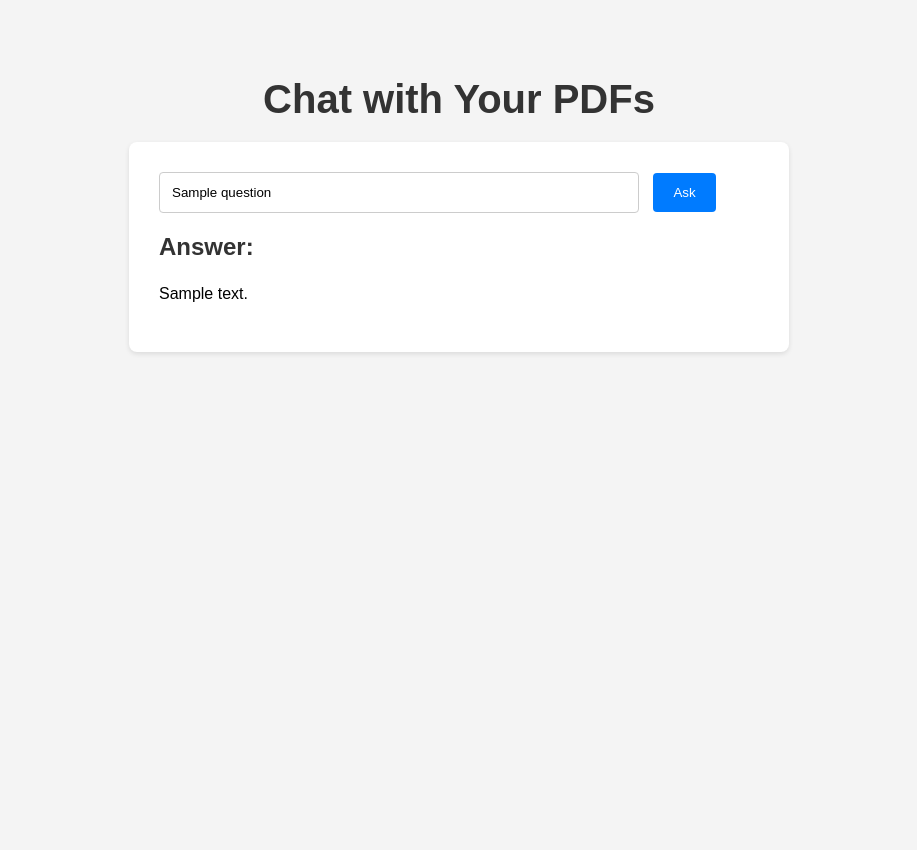
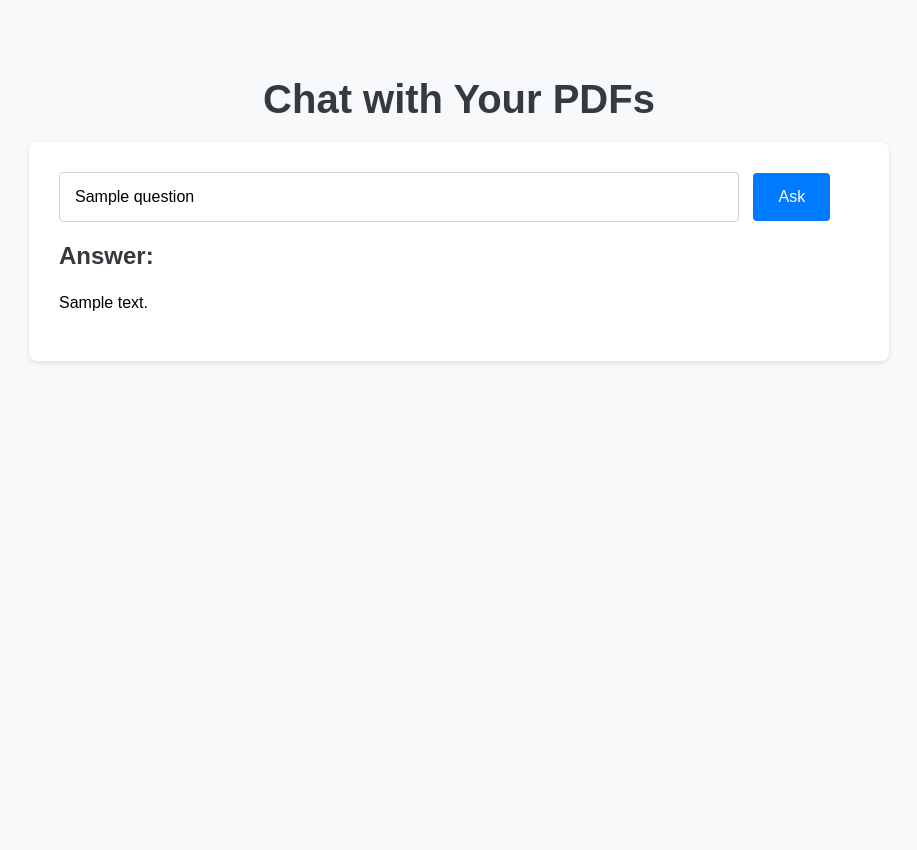
Before and after one commit to MZUHKHAN/pdfchatbot-flask, a Flask app: template templates/chat.html in a window 1280 px wide. Shown: the whole page, without its empty margins (181-1098 px from the left). Run offline with Flask 3, Linux system fonts and the light colour scheme; the template is opened without the code that fills it: most values are stand-ins (such as "Sample title", 1, 10 or a date in 2020).

Commit message:
Update chat.html

```diff
--- a/templates/chat.html
+++ b/templates/chat.html
@@ -5,7 +5,7 @@
     <style>
         body {
             font-family: 'Arial', sans-serif;
-            background-color: #f4f4f4;
+            background-color: #f8f9fa; /* Professional, light gray background */
             margin: 0;
             display: flex;
             flex-direction: column;
@@ -15,7 +15,7 @@
         }
 
         h1 {
-            color: #333;
+            color: #343a40; /* Dark gray for better contrast */
             margin-bottom: 20px;
             font-size: 2.5em;
         }
@@ -26,38 +26,41 @@
             box-shadow: 0 2px 5px rgba(0, 0, 0, 0.1);
             padding: 30px;
             width: 80%;
-            max-width: 600px;
+            max-width: 800px; /* Increased max-width */
         }
 
         input[type="text"] {
             width: calc(100% - 120px);
-            padding: 12px;
-            border: 1px solid #ccc;
+            padding: 15px; /* Increased padding */
+            border: 1px solid #ced4da; /* Light gray border */
             border-radius: 4px;
             box-sizing: border-box;
             margin-right: 10px;
+            font-size: 16px; /* Increased font size */
         }
 
         button[type="submit"] {
-            background-color: #007bff;
+            background-color: #007bff; /* Primary blue color */
             color: #fff;
-            padding: 12px 20px;
+            padding: 15px 25px; /* Increased padding */
             border: none;
             border-radius: 4px;
             cursor: pointer;
+            font-size: 16px; /* Increased font size */
         }
 
         button[type="submit"]:hover {
-            background-color: #0069d9;
+            background-color: #0062cc; /* Darker blue on hover */
         }
 
         h2 {
-            color: #333;
+            color: #343a40; /* Dark gray for better contrast */
             margin-top: 20px;
         }
 
         p {
             line-height: 1.6;
+            font-size: 16px; /* Increased font size */
         }
     </style>
 </head>
```
